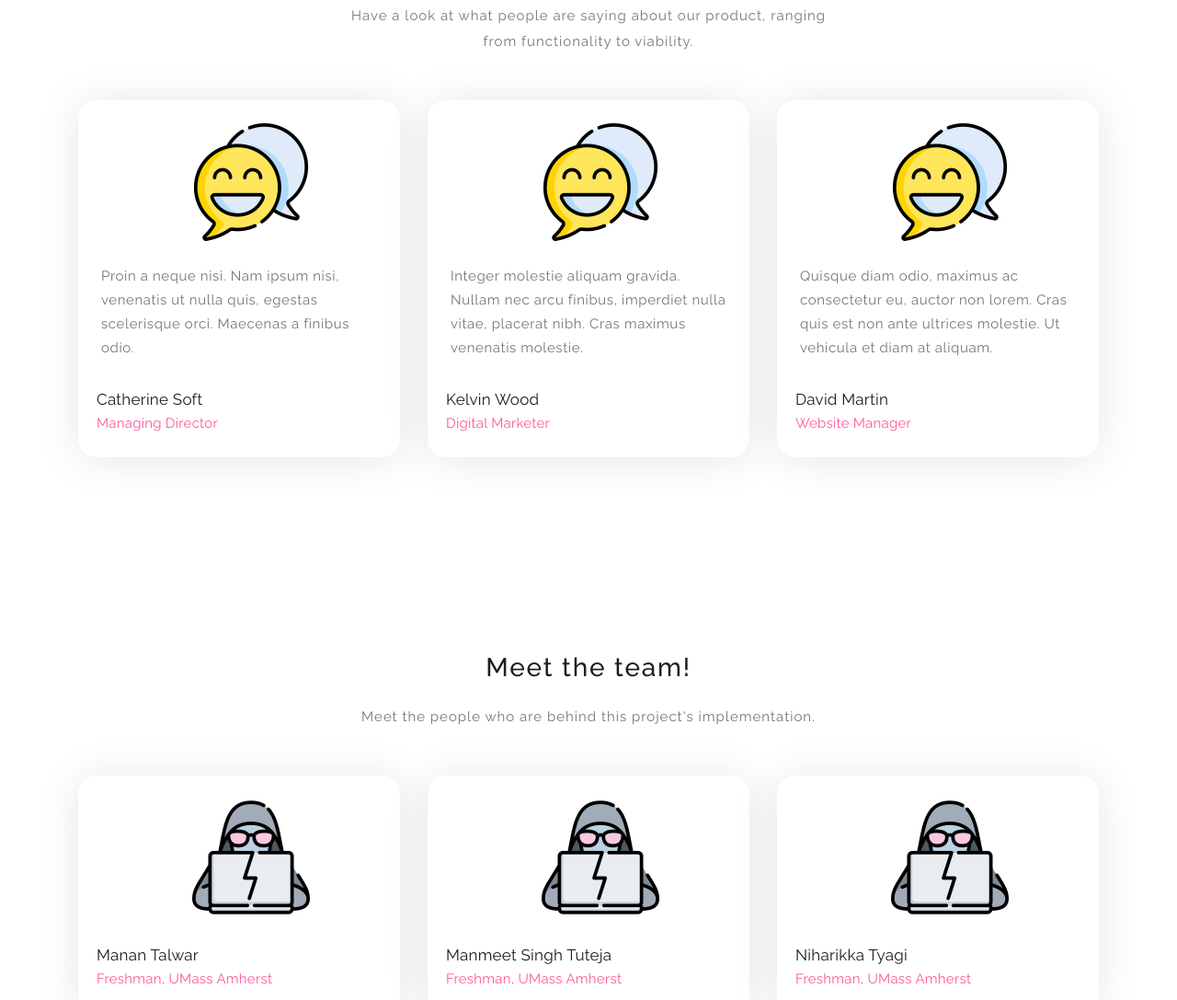
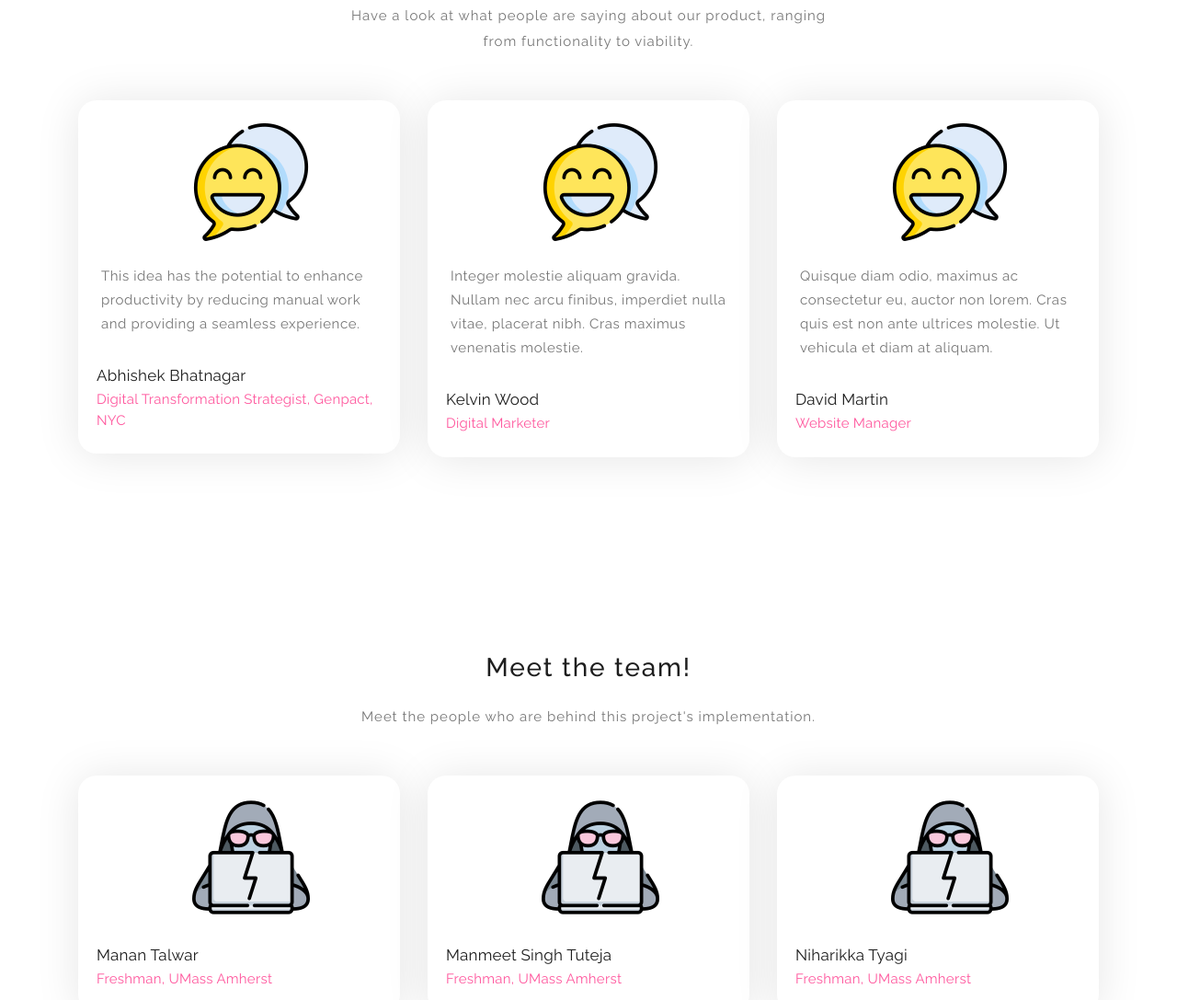
Before and after one commit to manantalwar/hackumass2020, a plain HTML site: page index.html in a window 1280 px wide. Shown: the part 2902-3989 px from the top of the page at 92% size. Drawn offline with Linux system fonts and the light colour scheme.

Commit message:
Update index.html
Added a testimonial

```diff
--- a/index.html
+++ b/index.html
@@ -221,10 +221,10 @@
                     <div class="team-item">
                         <div class="team-content">
                             <i><img src="assets/images/customer-satisfaction.png" alt=""></i>
-                            <p>Proin a neque nisi. Nam ipsum nisi, venenatis ut nulla quis, egestas scelerisque orci. Maecenas a finibus odio.</p>
+                            <p>This idea has the potential to enhance productivity by reducing manual work and providing a seamless experience. </p>
                             <div class="team-info">
-                                <h3 class="user-name">Catherine Soft</h3>
-                                <span>Managing Director</span>
+                                <h3 class="user-name">Abhishek Bhatnagar</h3>
+                                <span>Digital Transformation Strategist, Genpact, NYC</span>
                             </div>
                         </div>
                     </div>
```
